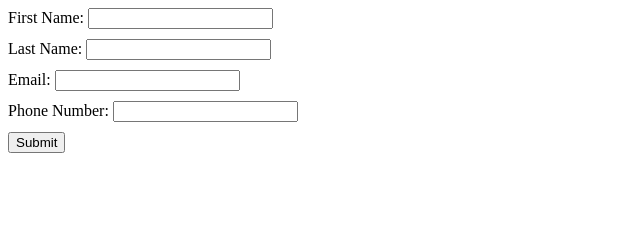
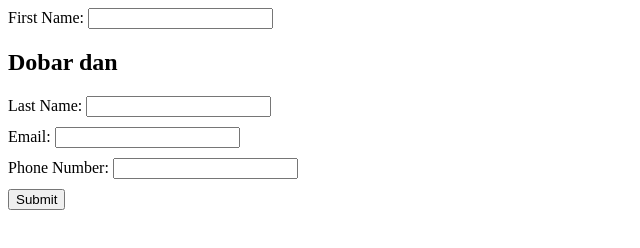
Before and after one commit to Mixa1233/Grupa2023Mart, a plain HTML site: page index.html in a window 1280 px wide. Shown: the whole page, without its empty margins (0-640 px from the left). Drawn offline with Linux system fonts and the light colour scheme.

Commit message:
dodao h2
lorem ipsum

```diff
--- a/index.html
+++ b/index.html
@@ -12,7 +12,7 @@
         <label for="firstName">First Name:</label>
         <input type="text" id="firstName" required>
         <div id="firstNameError" class="error"></div>
-
+        <h2> Dobar dan </h2>
         <label for="lastName">Last Name:</label>
         <input type="text" id="lastName" required>
         <div id="lastNameError" class="error"></div>
```
